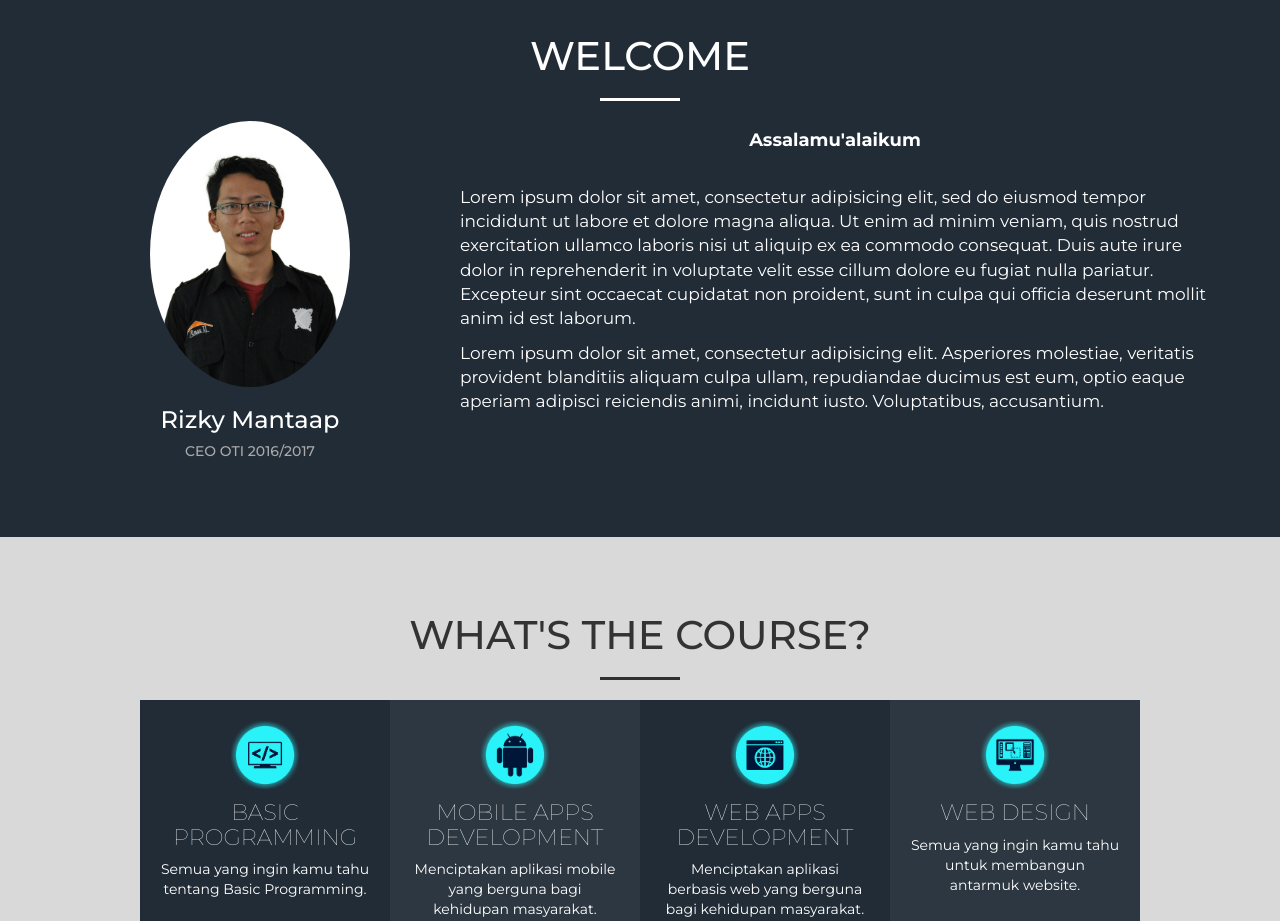
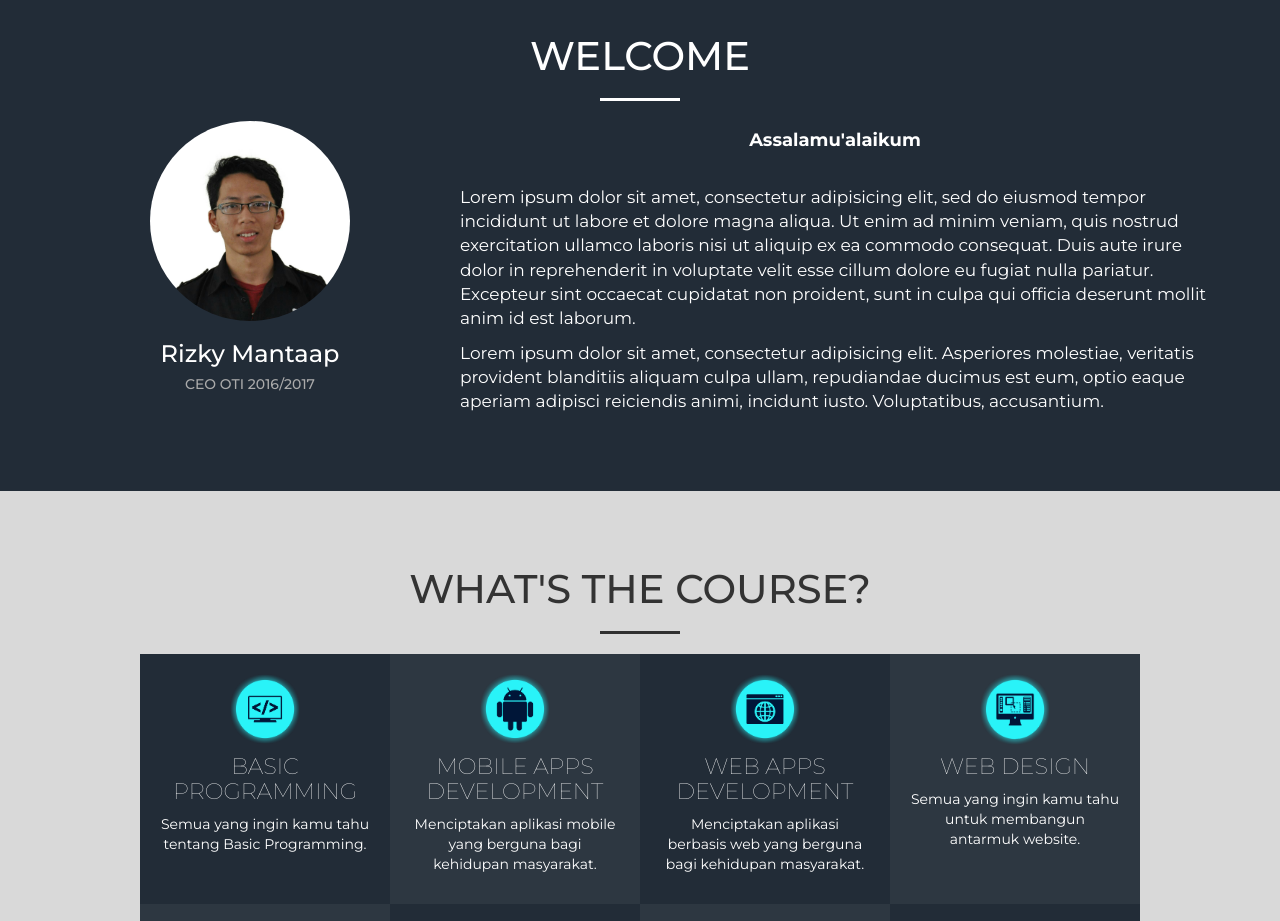
Before and after one commit to dandiws/olc17-template, a plain HTML site: page index.html in a window 1280 px wide. Shown: the part 1140-2061 px from the top of the page. Drawn offline with Linux system fonts and the light colour scheme.

Commit message:
squared ceo profile

```diff
--- a/css/olc.css
+++ b/css/olc.css
@@ -245,8 +245,14 @@ header h2{
   text-align: center;
 }
 .ceo-profile{
-  max-width: 200px;
-  height: auto;
+  width: 200px;
+  height: 200px;
+  overflow: hidden;
+  margin: auto;
+  border-radius: 50%;
+}
+.ceo-profile img{
+  width: 100%;
 }
 /* ORGANIZATIONS */
 .organizations .org{
--- a/index.html
+++ b/index.html
@@ -192,7 +192,9 @@
         <hr class="bar">
         <div class="row">
           <div class="col-md-4 center">
-            <img src="gambar/ceo.jpg" alt="CEO OMAHTI 2016/2017" class="img-circle ceo-profile">
+            <div class="ceo-profile">
+              <img src="gambar/ceo.jpg" alt="CEO OMAHTI 2016/2017">
+            </div>
             <h3>Rizky Mantaap</h3>
             <h5 style="color:#aaa">CEO OTI 2016/2017</h5>
           </div>
```
